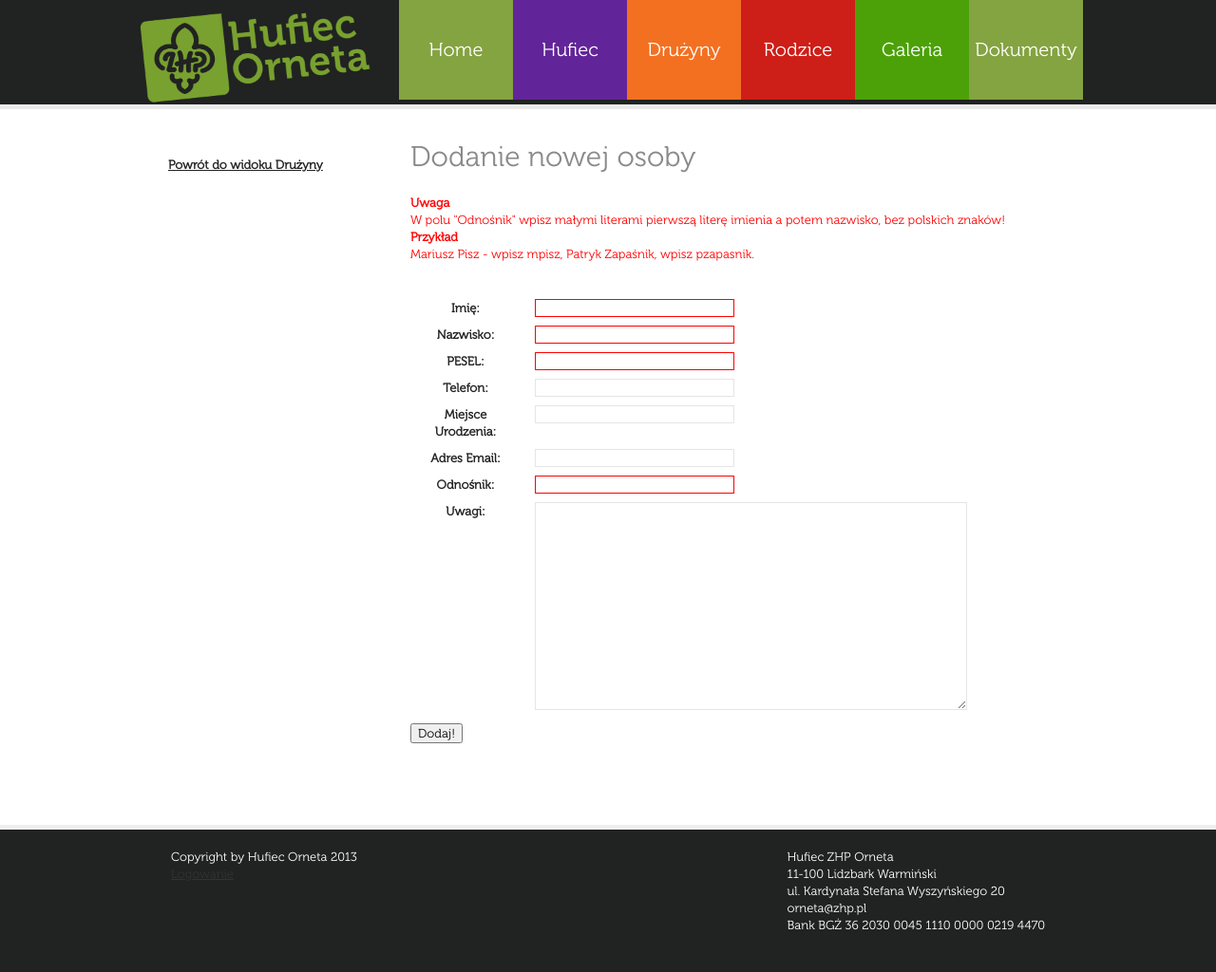
After one commit to piszu/hufiec, a Django app: page /d/1/add/ in a window 1280 px wide. The commit adds this page. Shown: the whole page at 95% size. Run offline with Django 3.2, Linux system fonts and the light colour scheme; parts of the project's set-up code (start-up, migrations or seed data) failed here and were passed over.

Commit message:
Wersja 1.0.10

```diff
--- a/hufiec_orneta/urls.py
+++ b/hufiec_orneta/urls.py
@@ -31,10 +31,11 @@ urlpatterns = patterns('',
 	# druzyny
 	url(r'^d/(?P<slug>[\w\-_]+)/$', 'strona.views.druzyny_view', name='druzyny_view'),
 	# osoby
-	url(r'^d/(?P<slug>[\w\-_]+)/o/$', 'strona.views.osoby_view', name='osoby_view'),
-	url(r'^d/(?P<slug>[\w\-_]+)/s/$', 'strona.views.person_search', name='person_search'),
+	url(r'^d/(?P<slug>[\w\-_]+)/persons/$', 'strona.views.osoby_view', name='osoby_view'),
+	url(r'^d/(?P<slug>[\w\-_]+)/add/$', 'strona.views.person_add', name='person_add'),
+	url(r'^d/(?P<slug>[\w\-_]+)/search/$', 'strona.views.person_search', name='person_search'),
 	url(r'^d/(?P<slug>[\w\-_]+)/assign/(?P<number>[0-9]+)/$', 'strona.views.person_assign', name='person_assign'),
-	url(r'^d/(?P<slug>[\w\-_]+)/o/(?P<number>[0-9]+)/$', 'strona.views.osoby_detail', name='osoby_detail'),
+	url(r'^d/(?P<slug>[\w\-_]+)/persons/(?P<number>[0-9]+)/$', 'strona.views.osoby_detail', name='osoby_detail'),
 	# wyszukiwanie osoby
     # url(r'^person_search/$', 'strona.views.person_search'),
 
--- a/strona/models.py
+++ b/strona/models.py
@@ -61,13 +61,13 @@ class Osoby(models.Model):
 	imie = models.CharField('Imię', max_length=255)
 	nazwisko = models.CharField('Nazwisko', max_length=255)
 	pesel = models.CharField('PESEL', max_length=11)
-	telefon = models.CharField('Telefon', max_length=9)
-	m_urodzenia = models.CharField('Miejsce Urodzenia', max_length=255)
-	email = models.CharField('Adres Email', max_length=255)
+	telefon = models.CharField('Telefon', max_length=9, blank=True)
+	m_urodzenia = models.CharField('Miejsce Urodzenia', max_length=255, blank=True)
+	email = models.CharField('Adres Email', max_length=255, blank=True)
 	add_date = models.DateTimeField('Data dodania', auto_now_add=True)
 	aktywny = models.CharField('Aktywna', max_length=2)
 	slug = models.SlugField('Odnośnik', max_length=255, unique=True)
-	uwagi = models.TextField(verbose_name='Uwagi')
+	uwagi = models.TextField(verbose_name='Uwagi', blank=True)
 
 	class Meta:
 		verbose_name = "Osoba"
--- a/strona/static/css/style.css
+++ b/strona/static/css/style.css
@@ -466,18 +466,16 @@ footer {
 			#contacts-form div:last-child {
 				padding-left:110px;
 			}
+/* table */
 #skladki table
 {
-border-collapse:collapse;
-}
-#skladki td, th
-{
-border:1px solid black;
+	border-collapse:collapse;
 }
 #skladki td
 {
-padding:10px;
-vertical-align:bottom;
-text-align:center;
+	border:1px solid black;
+	padding:10px;
+	vertical-align:bottom;
+	text-align:center;
 }
 /*==========================================*/
--- a/strona/templates/base.html
+++ b/strona/templates/base.html
@@ -85,5 +85,5 @@ Bank BGŻ 36 2030 0045 1110 0000 0219 4470<br>
   <script type="text/javascript"> Cufon.now(); </script>
 </body>
 <!-- wersjonowanie -->
-<div class="wer">v.1.0.9</div>
+<div class="wer">v.1.0.10</div>
 </html>
--- /dev/null
+++ b/strona/templates/strona/person_add.html
@@ -0,0 +1,43 @@
+{% extends "base.html" %}
+
+{% block content %}
+<div class="wrapper">
+<!-- aside -->
+<aside>
+<h2><span></span></h2>
+<!-- .news -->
+<br>
+<h3><a href="{% url osoby_view teamslug %}">Powrót do widoku Drużyny</a></h3>
+
+<!-- /.news -->
+</aside>
+<!-- content -->
+<section id="content">
+<article>
+<h2><span>Dodanie nowej osoby</span></h2>
+<h4></h4>
+<p>
+<font color="red">
+<b>Uwaga</b><br>
+W polu "Odnośnik" wpisz małymi literami pierwszą literę imienia a potem nazwisko, bez polskich znaków!<br>
+<b>Przykład</b><br>
+Mariusz Pisz - wpisz mpisz, Patryk Zapaśnik, wpisz pzapasnik.<br><br>
+</font>
+<form method="post" action="">
+<table id="contacts-form">
+{% csrf_token %}
+    {{ form.as_table }}
+</table>
+<input type="submit" value="Dodaj!" />
+<input type="hidden" name="next" value="{{ next }}" />
+</form>
+
+
+
+<br>
+</p>
+</article>
+</section>
+
+</div>
+{% endblock %}
--- a/strona/views.py
+++ b/strona/views.py
@@ -10,6 +10,8 @@ from django.template import RequestContext
 
 from strona import models
 from django import forms
+from django.forms import ModelForm
+
 
 ####
 # robots.txt
@@ -143,29 +145,51 @@ def person_search(request, slug):
 		extra_context={'druzyny_detail': druzyny_detail , 'person_find': person_find, 'search': search} )
 
 def person_assign(request, slug, number):
-	osoba = models.Osoby.objects.get(id__exact=number)
-	druzyna = models.Druzyny.objects.get(slug__exact=slug)
+	osoba = models.Osoby.objects.get(id=number)
+	druzyna = models.Druzyny.objects.get(slug=slug)
+	#update danych na osobie
 	osoba.dru_id = druzyna.id
 	osoba.aktywny = 1
 	osoba.save()
+
 	osoba_list = models.Osoby.objects.filter(id=number)
+	osoby_detail = models.Osoby.objects.get(id__exact=number)
+	druzyny_detail = models.Druzyny.objects.get(slug__exact=slug)
+	return object_list(request, queryset=osoba_list,
+		template_name= "strona/person_assign.html",
+		extra_context={'osoby_detail': osoby_detail, 'druzyny_detail': druzyny_detail,'slug': slug })
 
-	return object_list(request, queryset=osoba_list,
-		template_name= "strona/person_assign.html")
-## wyszukiwanie osoby po PESEL
-#from django.shortcuts import render
+def person_add(request, slug):
+	teamslug = slug
+	if request.method == 'POST':
+		form = ArticleForm(request.POST)
+		if form.is_valid():
+			dru = models.Druzyny.objects.get(slug__exact=slug)
+			fromdata = models.Osoby()
+			fromdata.dru_id = dru.id
+			fromdata.imie = form.cleaned_data.get('imie', 'imie')
+			fromdata.nazwisko = form.cleaned_data.get('nazwisko', 'nazwisko')
+			fromdata.pesel = form.cleaned_data.get('pesel', 'pesel')
+			fromdata.telefon = form.cleaned_data.get('telefon', 'telefon')
+			fromdata.m_urodzenia = form.cleaned_data.get('m_urodzenia', 'm_urodzenia')
+			fromdata.aktywny = 1
+			fromdata.slug = form.cleaned_data.get('slug', 'slug')
+			fromdata.uwagi = form.cleaned_data.get('uwagi', 'uwagi')
+			fromdata.email = form.cleaned_data.get('email', 'email')
+			fromdata.save()
+			form = ArticleForm()
+			print(form.as_table())
+			return render_to_response('strona/person_add.html',
+			{'form':form , 'teamslug': teamslug },
+			context_instance = RequestContext(request),)
+	else:
+		form = ArticleForm()
+		print(form.as_table())
+	return render_to_response('strona/person_add.html',
+			{'form':form , 'teamslug': teamslug },
+			context_instance=RequestContext(request) )
 
-#def person_search(request, slug):
-#    return render(request, 'person_search.html')
-
-
-
-
-
-
-
-#formularze
-class TestForm(forms.Form):
-	subject = forms.CharField(max_length=100)
-	message = forms.CharField()
-	sender = forms.EmailField()
+class ArticleForm(ModelForm):
+     class Meta:
+         model = models.Osoby
+         fields = ['imie', 'nazwisko', 'pesel', 'telefon', 'm_urodzenia', 'email', 'slug', 'uwagi' ]
```
Also changed, not shown: strona/templates/strona/person_assign.html (+2 -6 lines), strona/templates/strona/person_search.html (+6 -2 lines).
